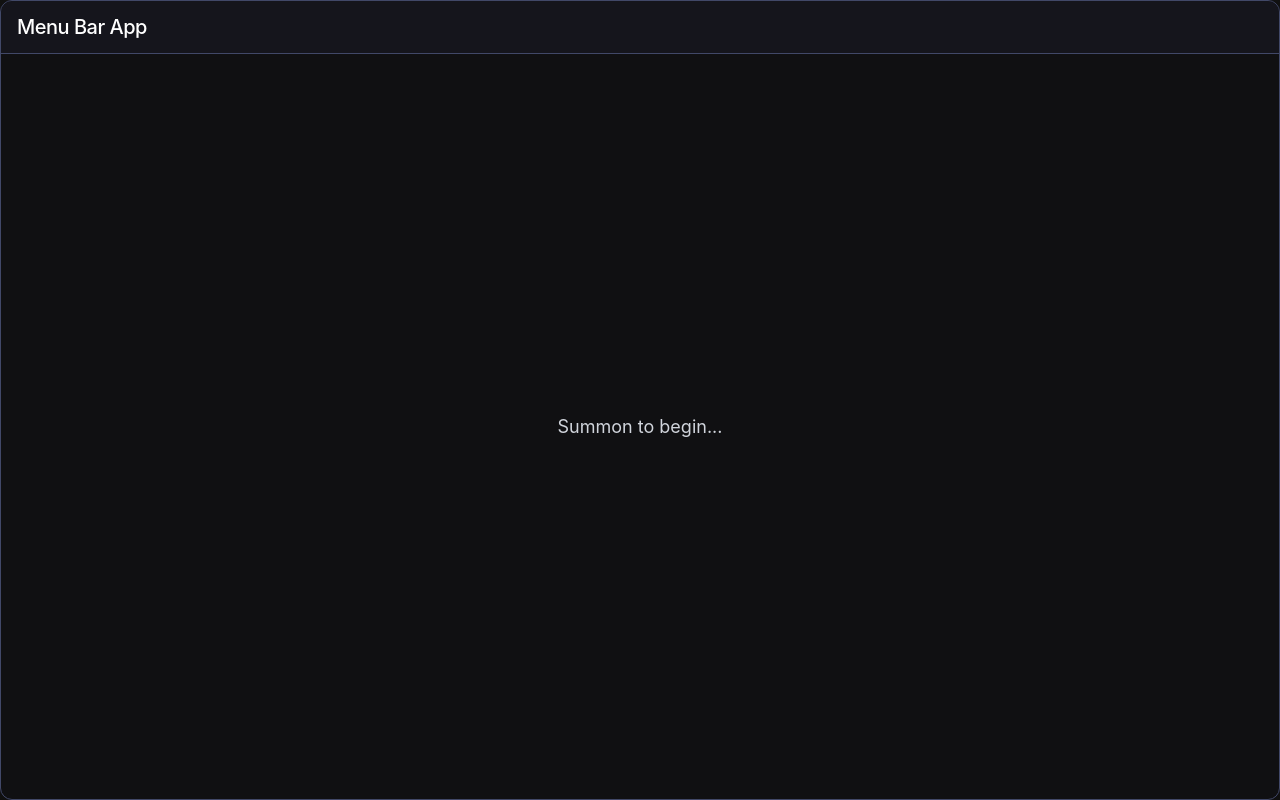
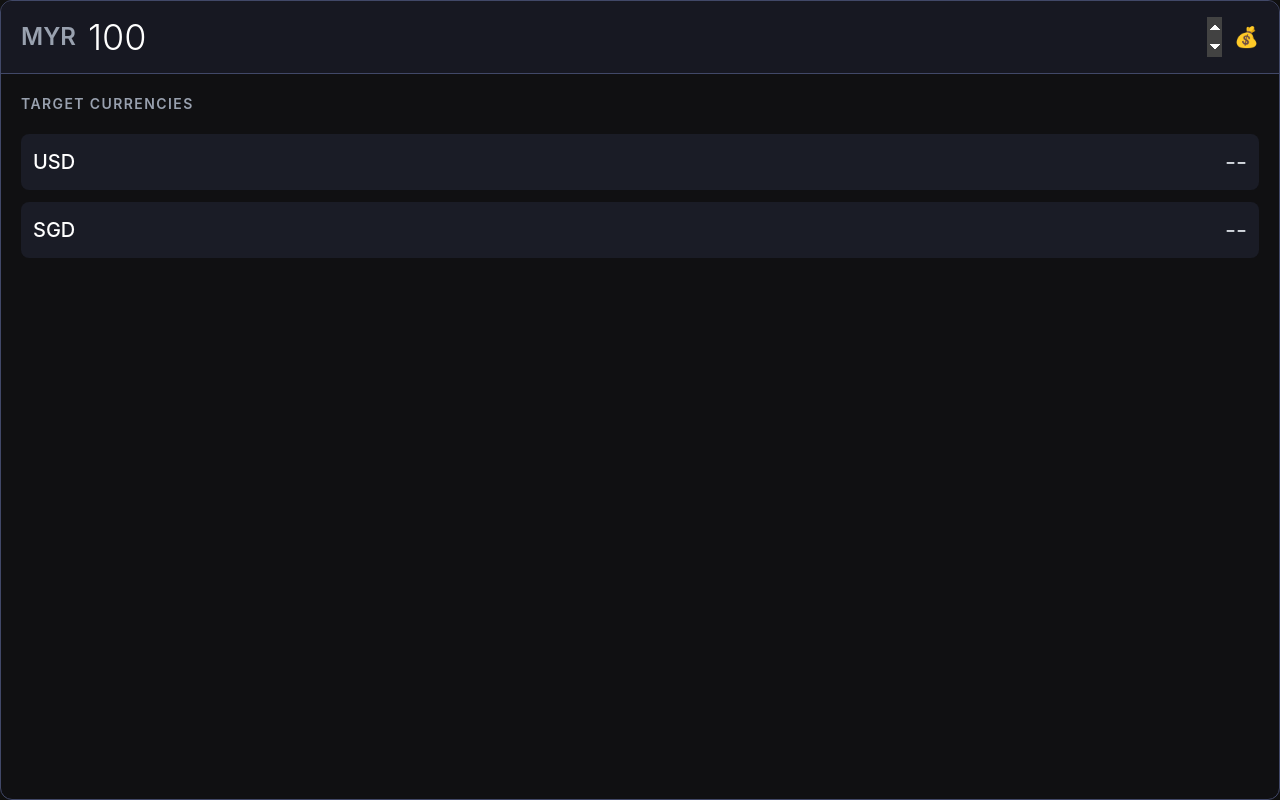
Before and after one commit to raunaqness/fluxbox, a React (Vite) app: page / in a window 1280 px wide. Built offline with nearby package versions, Linux system fonts and the light colour scheme.

Commit message:
Create search-bar style currency input

```diff
--- a/src/App.tsx
+++ b/src/App.tsx
@@ -1,13 +1,43 @@
+import { useState, useEffect, useRef } from "react";
 import "./App.css";
 
 function App() {
+  const [amount, setAmount] = useState<string>("100");
+  const inputRef = useRef<HTMLInputElement>(null);
+
+  // Focus input automatically when window appears
+  useEffect(() => {
+    inputRef.current?.focus();
+  }, []);
+
   return (
     <main className="flex-1 flex flex-col w-full h-full bg-base-900/40 backdrop-blur-xl rounded-xl border border-border shadow-2xl overflow-hidden">
-      <header className="px-4 py-3 border-b border-border bg-base-800/50">
-        <h1 className="text-xl font-medium tracking-tight text-white">Menu Bar App</h1>
+      <header className="px-5 py-4 border-b border-border bg-base-800/80 flex items-center gap-3">
+        <span className="text-2xl font-semibold text-gray-400">MYR</span>
+        <input
+          ref={inputRef}
+          type="number"
+          value={amount}
+          onChange={(e) => setAmount(e.target.value)}
+          placeholder="0.00"
+          className="flex-1 bg-transparent text-4xl font-light text-white outline-none placeholder:text-gray-600 w-full"
+          autoFocus
+        />
+        <span className="text-xl text-gray-500">💰</span>
       </header>
-      <section className="flex-1 p-4 flex flex-col items-center justify-center">
-        <p className="text-lg text-gray-300">Summon to begin...</p>
+      <section className="flex-1 p-5 overflow-y-auto">
+        {/* Placeholder for Target Currencies */}
+        <div className="flex flex-col gap-3">
+          <p className="text-sm text-gray-400 uppercase tracking-widest font-semibold mb-2">Target Currencies</p>
+          <div className="flex items-center justify-between p-3 rounded-lg bg-base-700/50 hover:bg-base-700 transition">
+            <span className="text-xl font-medium text-white">USD</span>
+            <span className="text-2xl text-gray-300">--</span>
+          </div>
+          <div className="flex items-center justify-between p-3 rounded-lg bg-base-700/50 hover:bg-base-700 transition">
+            <span className="text-xl font-medium text-white">SGD</span>
+            <span className="text-2xl text-gray-300">--</span>
+          </div>
+        </div>
       </section>
     </main>
   );
```
Also changed, not shown: 1 other file (tests, documents, lock files or other folders).
